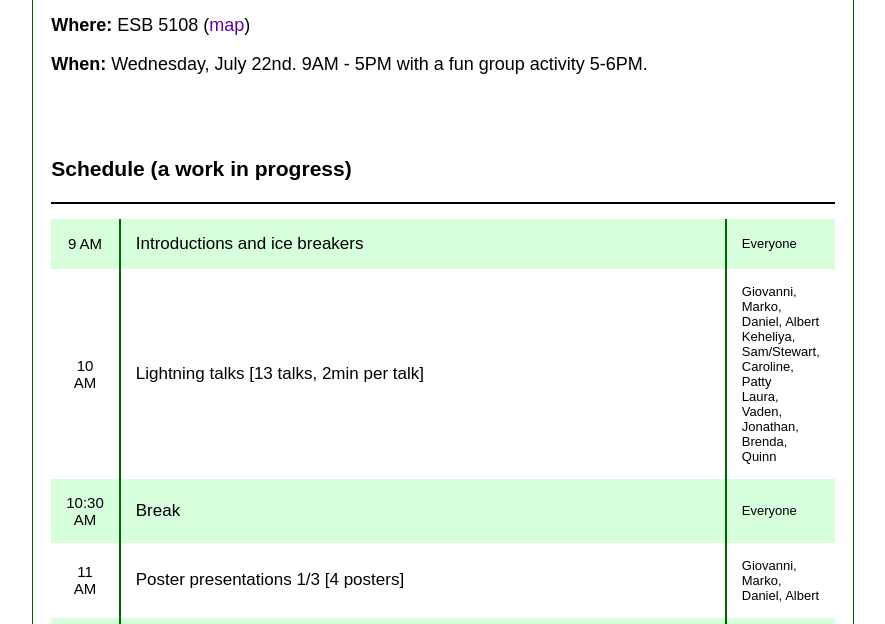
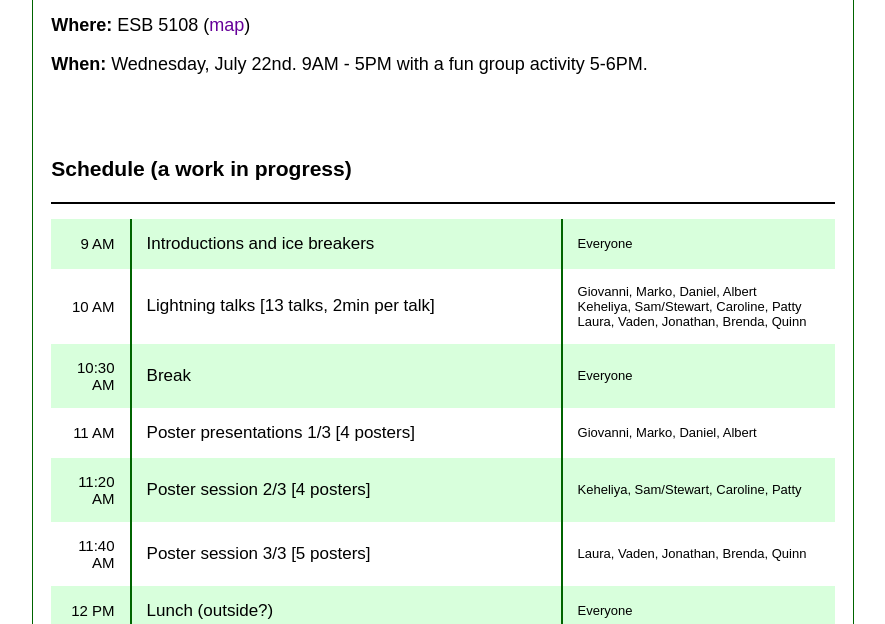
Before and after one commit to ubc-spl/www, a plain HTML site: page retreat2015/index.html in a window 1280 px wide. Shown: the part 176-800 px from the top of the page, without its empty margins (197-1082 px from the left). Drawn offline with Linux system fonts and the light colour scheme.

Commit message:
Update style.css

```diff
--- a/retreat2015/style.css
+++ b/retreat2015/style.css
@@ -57,21 +57,21 @@ ul.smallfont {
 }
 
 td.tdfirst {
-    width: 8%;
+    width: 10%;
     padding: 15px;
-    text-align:center;
+    text-align:right;
     font: 15px Arial;
 }
 
 td.tdsecond {
-    width: 80%;
+    width: 55%;
     padding: 15px;
     border-left: 2px solid #006400;
 }
 
 td.tdthird {
     font: 13px Arial;
-    width: 17%;
+    width: 40%;
     padding: 15px;
     border-left: 2px solid #006400;
 }
```
